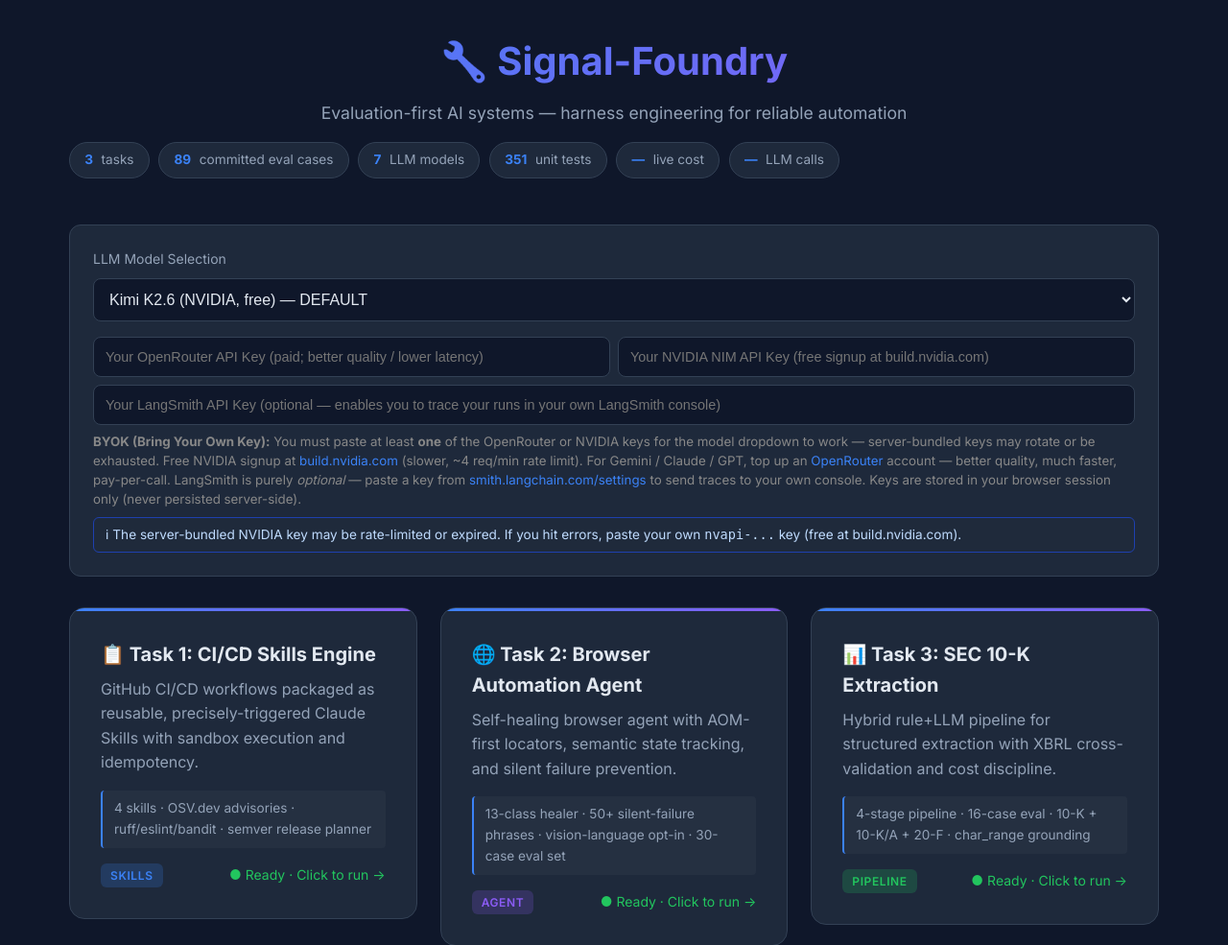
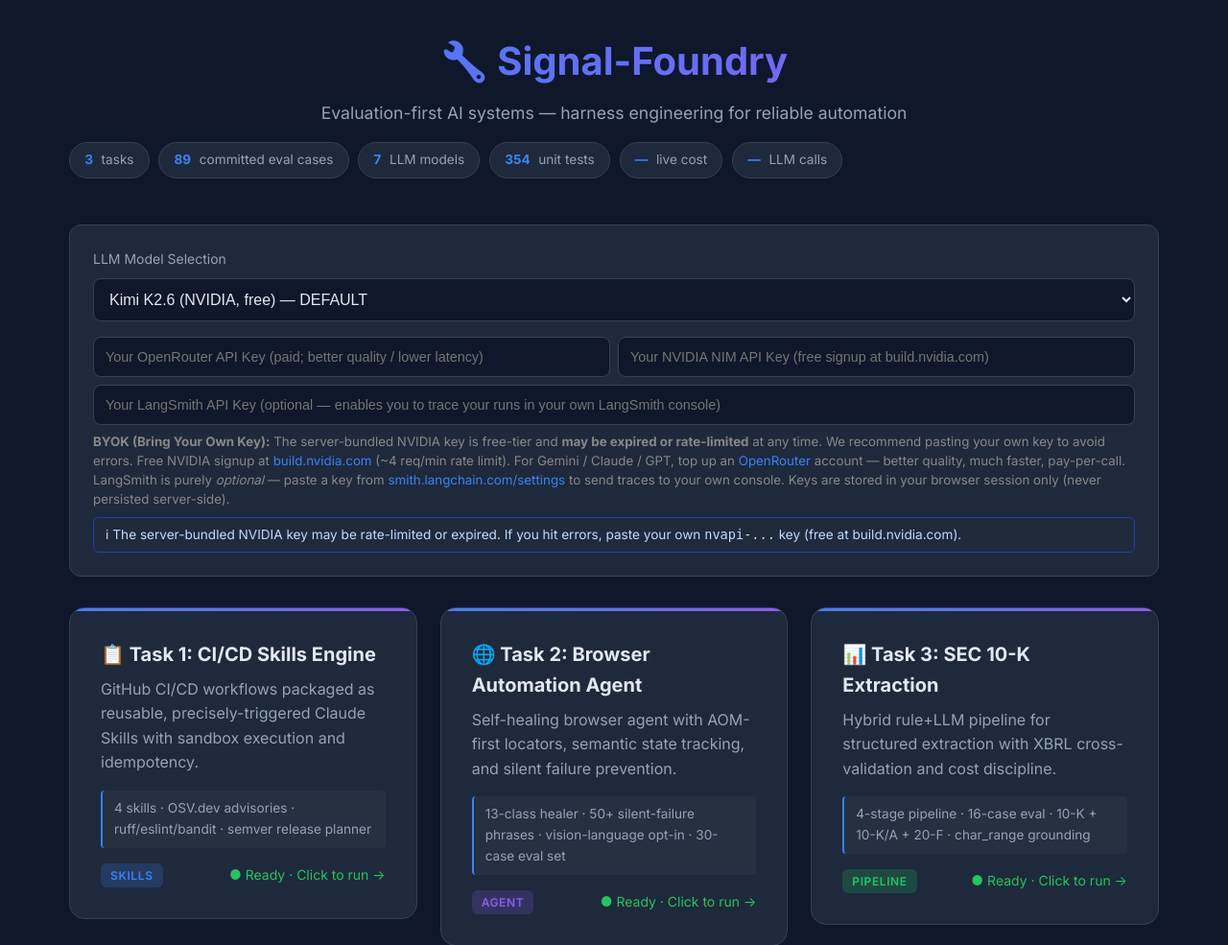
Before and after one commit to tychen5/signal-foundry, a FastAPI app: page / in a window 1280 px wide. Shown: the top 985 px of the page at 96% size. Run offline with FastAPI, Linux system fonts and the light colour scheme.

Commit message:
feat(ui): strengthen NVIDIA key expiration warnings and BYOK instructions across all pages

```diff
--- a/templates/index.html
+++ b/templates/index.html
@@ -18,7 +18,7 @@
                 <div class="hero-stat"><strong>3</strong> tasks</div>
                 <div class="hero-stat" title="Task 1: 8 GitHub repos · Task 2: 46 browser scenarios · Task 3: 35 SEC filings"><strong>89</strong> committed eval cases</div>
                 <div class="hero-stat"><strong>7</strong> LLM models</div>
-                <div class="hero-stat"><strong>351</strong> unit tests</div>
+                <div class="hero-stat"><strong>354</strong> unit tests</div>
                 <div class="hero-stat" id="live-cost-stat"><strong>—</strong> live cost</div>
                 <div class="hero-stat" id="live-calls-stat"><strong>—</strong> LLM calls</div>
             </div>
@@ -39,7 +39,8 @@
             <input type="password" id="user-langsmith-key" placeholder="Your LangSmith API Key (optional — enables you to trace your runs in your own LangSmith console)" style="margin-top:0.5rem">
             <small style="color:#888;display:block;margin-top:0.5rem;line-height:1.5;">
                 <strong>BYOK (Bring Your Own Key):</strong>
-                You must paste at least <strong>one</strong> of the OpenRouter or NVIDIA keys for the model dropdown to work — server-bundled keys may rotate or be exhausted. Free NVIDIA signup at <a href="https://build.nvidia.com" target="_blank" style="color:#3b82f6">build.nvidia.com</a> (slower, ~4 req/min rate limit). For Gemini / Claude / GPT, top up an <a href="https://openrouter.ai/credits" target="_blank" style="color:#3b82f6">OpenRouter</a> account — better quality, much faster, pay-per-call.
+                The server-bundled NVIDIA key is free-tier and <strong>may be expired or rate-limited</strong> at any time. We recommend pasting your own key to avoid errors.
+                Free NVIDIA signup at <a href="https://build.nvidia.com" target="_blank" style="color:#3b82f6">build.nvidia.com</a> (~4 req/min rate limit). For Gemini / Claude / GPT, top up an <a href="https://openrouter.ai/credits" target="_blank" style="color:#3b82f6">OpenRouter</a> account — better quality, much faster, pay-per-call.
                 LangSmith is purely <em>optional</em> — paste a key from <a href="https://smith.langchain.com/settings" target="_blank" style="color:#3b82f6">smith.langchain.com/settings</a> to send traces to your own console.
                 Keys are stored in your browser session only (never persisted server-side).
             </small>
--- a/templates/task1.html
+++ b/templates/task1.html
@@ -298,6 +298,7 @@
                 <div class="form-group">
                     <label>NVIDIA NIM Key <small class="hint-text" style="font-weight:400;text-transform:none;letter-spacing:0;margin-left:0.4rem;">(optional)</small></label>
                     <input type="text" id="user-nvidia-key" placeholder="nvapi-... (optional override)">
+                    <small class="hint-text">Server-bundled key may be exhausted — get your own free key at <a href="https://build.nvidia.com" target="_blank" style="color:#6366f1;">build.nvidia.com</a></small>
                 </div>
             </div>
 
--- a/templates/task2.html
+++ b/templates/task2.html
@@ -130,9 +130,9 @@
             </div>
             <div class="form-row">
                 <div class="form-group">
-                    <label>NVIDIA NIM API Key (optional override — if the demo's free key is rate-limited)</label>
+                    <label>NVIDIA NIM API Key (optional — server-bundled key may be expired or exhausted)</label>
                     <input type="text" id="user-nvidia-key" placeholder="nvapi-...">
-                    <small style="color:#888"><a href="https://build.nvidia.com" target="_blank">build.nvidia.com</a> · free tier, ~4 calls/min</small>
+                    <small style="color:#888">Free signup at <a href="https://build.nvidia.com" target="_blank">build.nvidia.com</a> · ~4 calls/min · recommended if you see rate-limit errors</small>
                 </div>
                 <div class="form-group">
                     <label>Provider hint (optional)</label>
--- a/templates/task3.html
+++ b/templates/task3.html
@@ -142,6 +142,7 @@
                     <input type="text" id="user-api-key" placeholder="sk-or-v1-...">
                     <small style="color:#888"><a href="https://openrouter.ai/credits" target="_blank">openrouter.ai/credits</a> · NVIDIA NIM key:</small>
                     <input type="text" id="user-nvidia-key" placeholder="nvapi-... (optional override)" style="margin-top:0.35rem">
+                    <small style="color:#888">Server-bundled key may be expired — free signup at <a href="https://build.nvidia.com" target="_blank">build.nvidia.com</a></small>
                 </div>
             </div>
             <div class="form-row">
@@ -178,6 +179,10 @@
                     </div>
                     <div class="hint" id="llm-cost-hint" style="display:none;color:#fbbf24;margin-top:0.65rem;">
                         OpenRouter LLM refinement is enabled. This improves uncertain boundary handling, but increases latency and token cost.
+                    </div>
+                    <div class="hint" style="color:#64748b;margin-top:0.55rem;font-size:0.78rem;line-height:1.55;">
+                        💡 <strong style="color:#94a3b8">Tradeoff note:</strong> <em>Force LLM refine</em> + <em>Use vision</em> improve accuracy on edge-case filings (pre-HTML, plain-text, complex IBR), but add latency (~30–120 s) and token cost (~$0.01–0.05).
+                        If you prioritise speed and cost over accuracy, uncheck both options — the rule-only pipeline handles modern HTML filings at $0 cost in &lt;5 s.
                     </div>
                 </div>
             </div>
```
